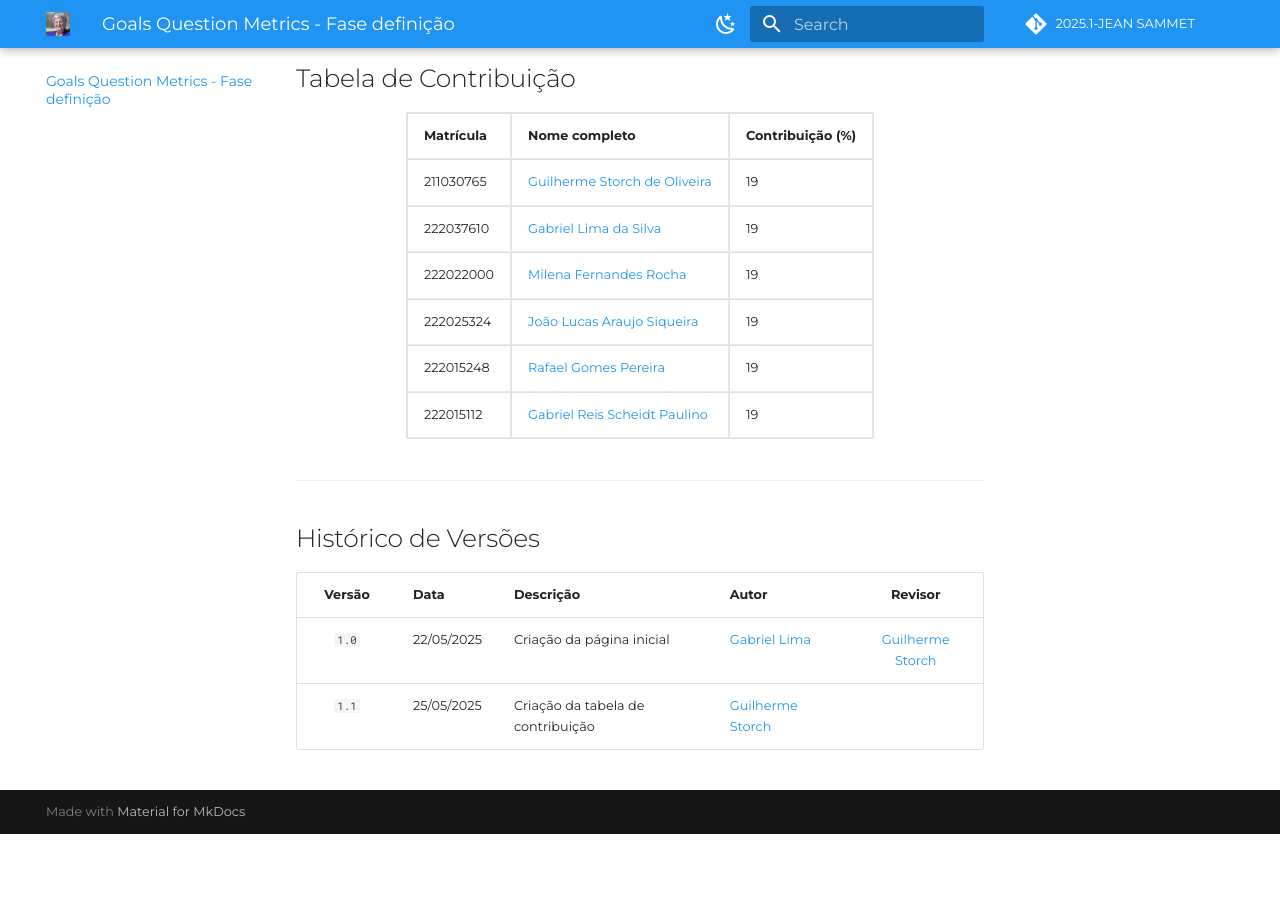
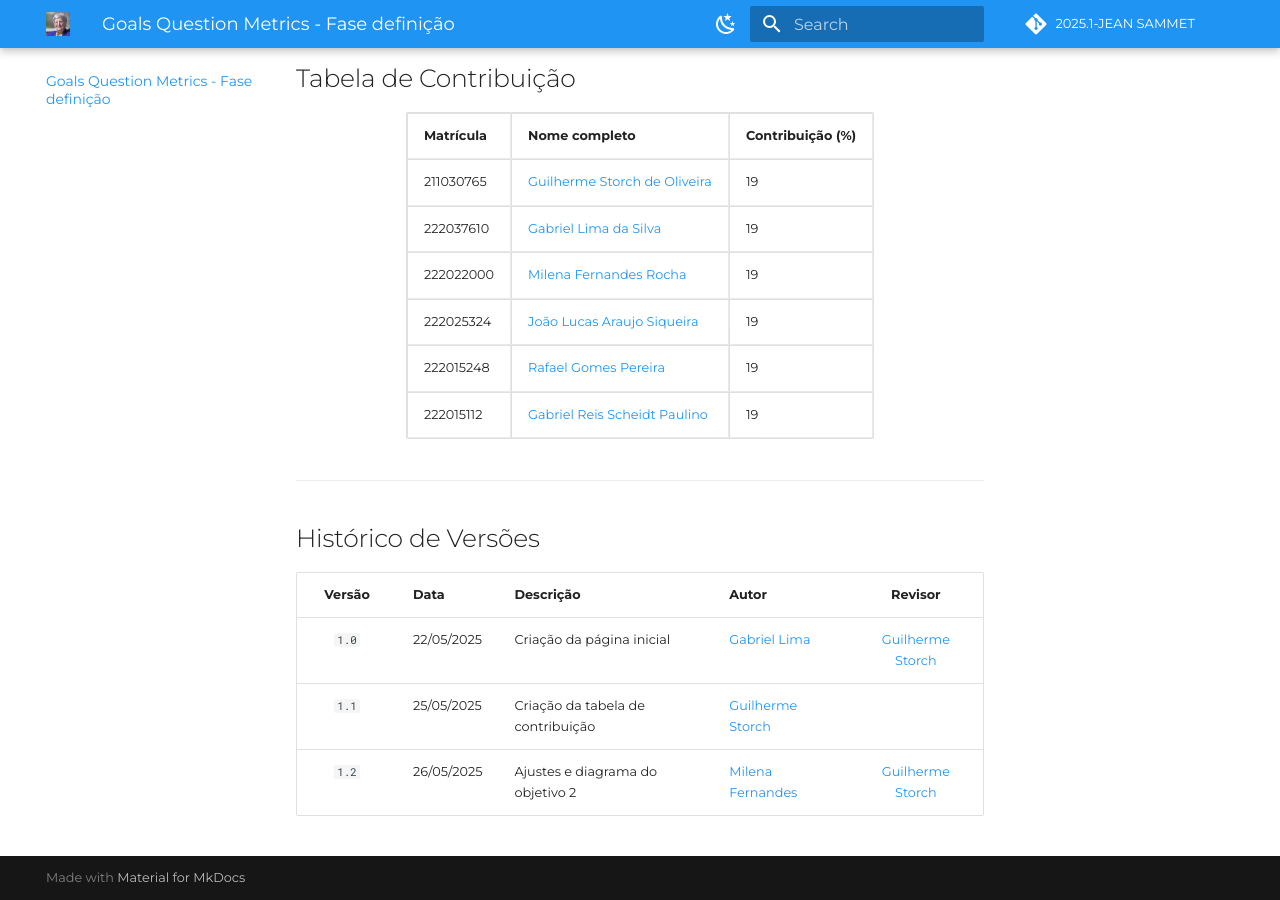
Before and after one commit to FCTE-Qualidade-de-Software-1/2025-1-T02-JEAN-SAMMET, an MkDocs documentation site: the page built from docs/goalsQuestionMetrics.md, in a window 1280 px wide and 900 px high, scrolled down 3737 px. Built offline with MkDocs 1.6.1 and Material for MkDocs 9.7.7, drawn with Linux system fonts in a browser that asks for light colours; comment, search, counter and statistics services are not loaded; before the commit the page ends 4571 px from its top, so only the background shows below that.

```diff
--- a/docs/goalsQuestionMetrics.md
+++ b/docs/goalsQuestionMetrics.md
@@ -123,3 +123,4 @@
 |:----:|----|---------|-----|:-------:|
 |`1.0`|22/05/2025|Criação da página inicial|[Gabriel Lima](https://github.com/gabriel-lima258)| [Guilherme Storch](https://github.com/storch7) |
 |`1.1`|25/05/2025|Criação da tabela de contribuição|[Guilherme Storch](https://github.com/storch7)| |
+|`1.2`|26/05/2025|Ajustes e diagrama do objetivo 2|[Milena Fernandes](https://github.com/milenafrocha)| [Guilherme Storch](https://github.com/storch7)|
```
